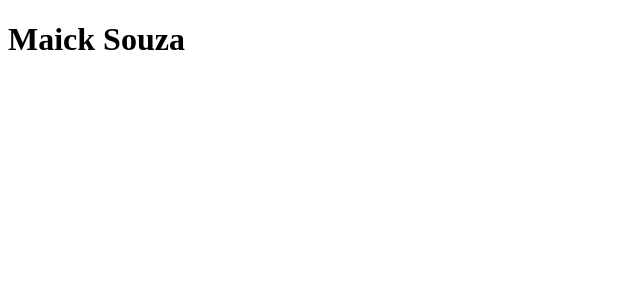
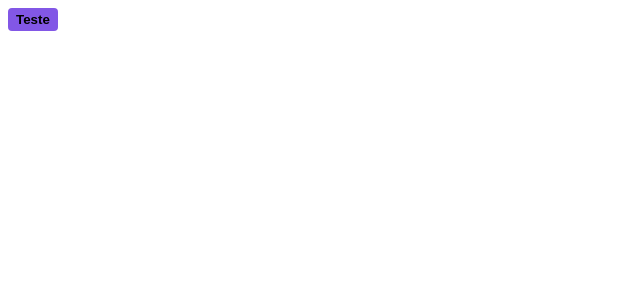
Before and after one commit to NearMaick/Ignite-reactjs-ignite-shop, a Next.js app: page / in a window 1280 px wide. Shown: the top 300 px of the page, without its empty margins (0-640 px from the left). Built offline with nearby package versions, Linux system fonts and the light colour scheme.

Commit message:
chore: setting stitches

```diff
--- a/src/pages/_document.tsx
+++ b/src/pages/_document.tsx
@@ -1,4 +1,5 @@
 import { Head, Html, Main, NextScript } from "next/document";
+import { getCssText } from "../styles";
 
 export default function Document() {
   return (
@@ -14,6 +15,11 @@
           href='https://fonts.googleapis.com/css2?family=Roboto:wght@400;700&display=swap'
           rel='stylesheet'
         />
+
+        <style
+          id='stitches'
+          dangerouslySetInnerHTML={{ __html: getCssText() }}
+        />
       </Head>
       <body>
         <Main />
--- a/src/pages/index.tsx
+++ b/src/pages/index.tsx
@@ -1,11 +1,25 @@
-import type { NextPage } from "next";
+import { styled } from "../styles";
 
-const Home: NextPage = () => {
+const Button = styled("button", {
+  backgroundColor: "$rocketseat",
+  borderRadius: 4,
+  border: 0,
+  padding: "4px 8px",
+  cursor: "pointer",
+
+  span: {
+    fontWeight: "bold",
+  },
+
+  "&:hover": {
+    filter: "brightness(0.8)",
+  },
+});
+
+export default function Home() {
   return (
-    <div>
-      <h1>Maick Souza</h1>
-    </div>
+    <Button>
+      <span>Teste</span>
+    </Button>
   );
-};
-
-export default Home;
+}
--- /dev/null
+++ b/src/styles/index.ts
@@ -0,0 +1,18 @@
+import { createStitches } from "@stitches/react";
+
+export const {
+  config,
+  styled,
+  css,
+  globalCss,
+  keyframes,
+  getCssText,
+  theme,
+  createTheme,
+} = createStitches({
+  theme: {
+    colors: {
+      rocketseat: "#8257e6",
+    },
+  },
+});
```
